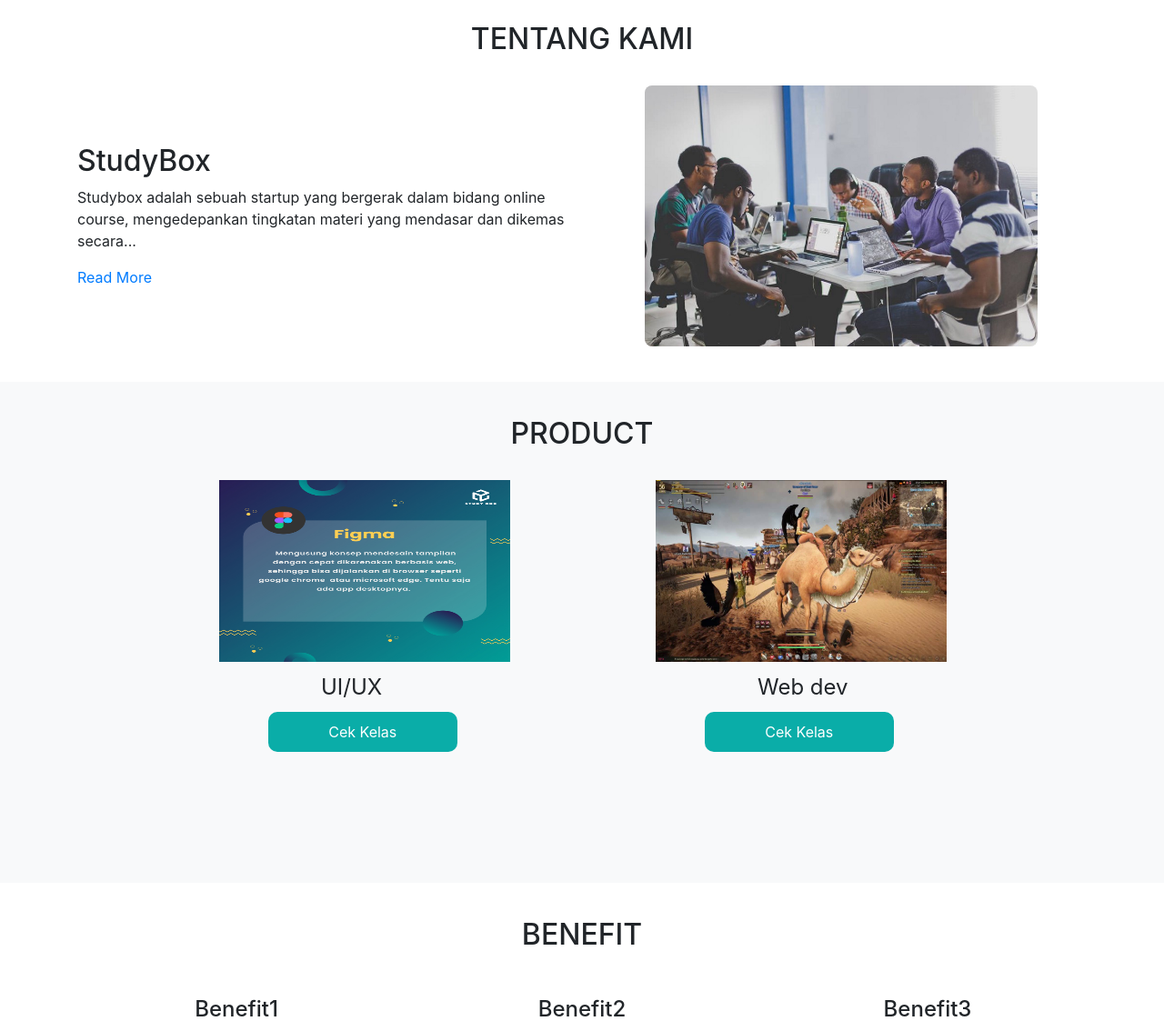
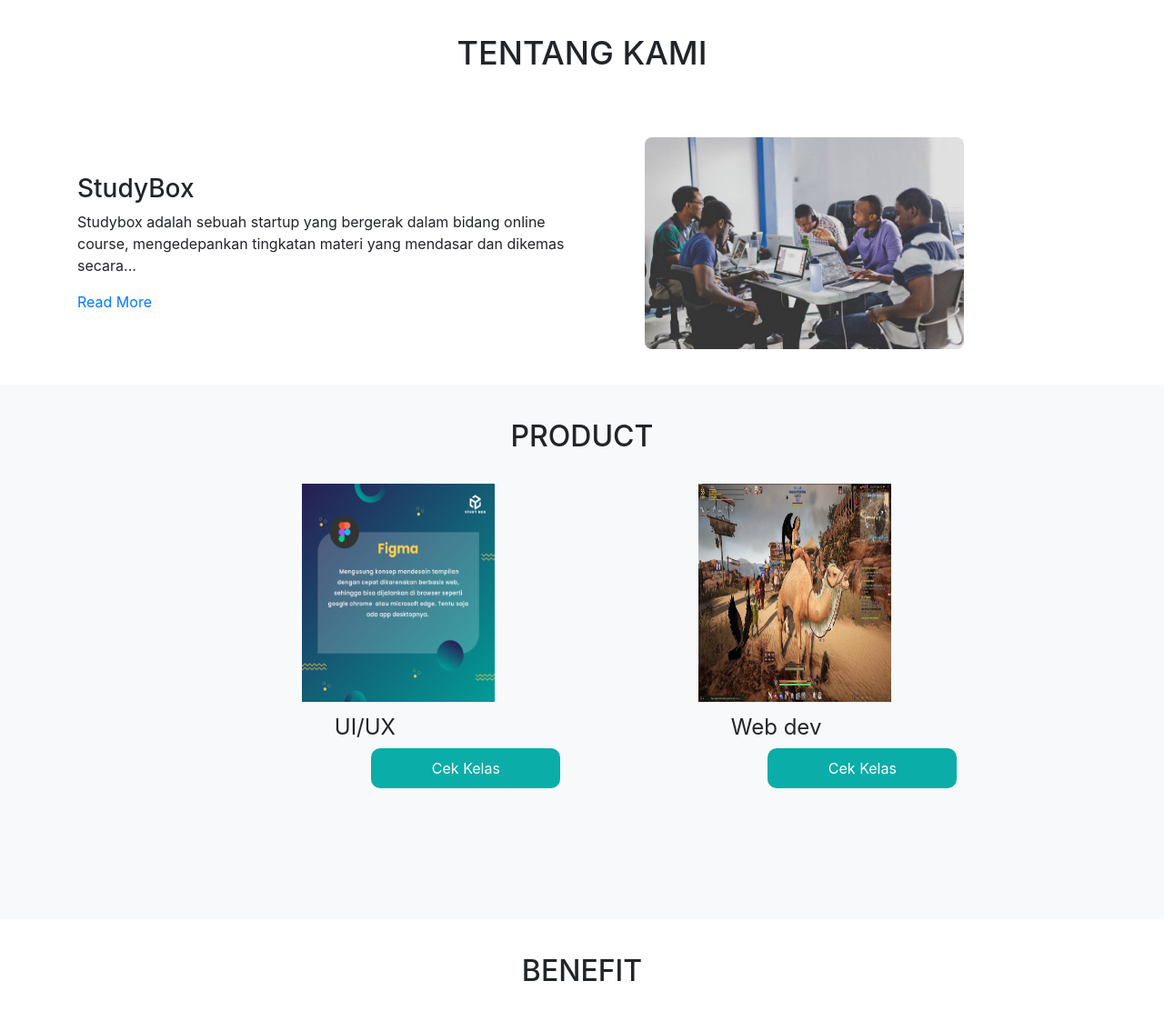
Before and after one commit to lonelykatana/studybox.id, a PHP site: page / in a window 1280 px wide. Shown: the part 513-1636 px from the top of the page at 91% size. Run offline with PHP 8.4, Linux system fonts and the light colour scheme; data comes from the database, SQL or seed files in the repository; some libraries are stand-ins or nearby versions.

Commit message:
fix layout1

```diff
--- a/daftar.php
+++ b/daftar.php
@@ -237,9 +237,7 @@ if(isset($_POST['adduser']))
       $(window).scroll(function(){
         $('.logo').toggleClass('scrolled', $(this).scrollTop() > 550);
       });
-
       $(document).ready(function() {
-
 				var defaults = {
 				containerID: 'toTop', // fading element id
 				containerHoverID: 'toTopHover', // fading element hover id
--- a/index.php
+++ b/index.php
@@ -116,7 +116,6 @@ if(isset($_POST['addprod'])){
 					<li ><a href="masuk.php">Masuk</a></li>
 					';
 				} else {
-
 					if($_SESSION['role']=='Member'){
 
             echo ' <div class="dropdownn" >
@@ -180,7 +179,7 @@ if(isset($_POST['addprod'])){
     <!-- ======= About Section ======= -->
     <section id="about" class="about" >
       <div class="text-center">
-        <h2 class="section-heading text-uppercase" style="margin-top: -65px;">Tentang kami</h2><br>
+        <h2 class="section-heading " style="margin-top: -4%;padding-bottom:3%;font-size: 4.5vh;">TENTANG KAMI</h2><br>
        <!--<h3 class="section-subheading text-muted">Lorem ipsum dolor sit amet consectetur.</h3>-->
     </div>
       <div class="container" data-aos="fade-up">
@@ -188,10 +187,9 @@ if(isset($_POST['addprod'])){
         <div class="row gx-0">
 
           <div class="col-lg-6 d-flex flex-column justify-content-center" data-aos="fade-up" data-aos-delay="200">
-
             <div class="content">
 
-              <h2>StudyBox</h2>
+              <h3>StudyBox</h3>
               <p>
                 Studybox adalah sebuah startup yang bergerak dalam bidang online course, mengedepankan tingkatan materi yang mendasar dan
 	dikemas secara...
@@ -207,7 +205,7 @@ if(isset($_POST['addprod'])){
 
           <div class="col-lg-6 d-flex align-items-center" data-aos="zoom-out" data-aos-delay="200">
 
-            <img src="Assets/content1.jpeg" class="img-fluid" alt="" style="width: 80%;border-radius: 8px;margin-left: 10%;">
+            <img src="Assets/content1.jpeg" class="img-fluid" alt="" style="width: 65%;border-radius: 8px;margin-left: 10%;">
           </div>
         </div>
       </div>
@@ -227,8 +225,8 @@ if(isset($_POST['addprod'])){
         <div class="row">
 
                 <!-- product item 1-->
-                <div class="product-item" style="margin-left:15%;display:flex;flex-direction:row" >
-                <figure style="margin-right:20%">
+                <div class="product-item" style="margin-left:23%;display:flex;flex-direction:row" >
+                <figure style="padding-right:40%">
                     <?php
 														$kat=mysqli_query($conn,"SELECT * from kelas order by id_kelas ASC");
 														while($p=mysqli_fetch_array($kat)){
@@ -236,12 +234,12 @@ if(isset($_POST['addprod'])){
 															?>
 
                               <div style="display:flex;flex-direction:column">
-                        <img class="img-fluid" src="<?php echo $p['gambar'] ?>" alt="..." style="height: 200px;width:400px" />
+                        <img class="img-fluid" src="<?php echo $p['gambar'] ?>" alt="..." style="height: 30vh;width:35vh" />
                     </a>
                     <div class="product_section">
-                        <div class="product-title1 product-caption">
+                        <div class="product-title1 product-caption" style="margin-left:-28%">
                         <?php echo $p['nama_kelas'] ?></div>
-                         <a href="produk.php?id_kelas=<?php echo $p['id_kelas'] ?>"> <button type="submit" class="btn_product" style="margin-left:-28%" >Cek Kelas</button> </a>
+                         <a href="produk.php?id_kelas=<?php echo $p['id_kelas'] ?>"> <button type="submit" class="btn_product"  >Cek Kelas</button> </a>
                     </div>
                     </figure>
                     <?php
--- a/style.css
+++ b/style.css
@@ -7,6 +7,7 @@
 body {
   font-family: 'Montserrat', sans-serif;
   overflow-x: hidden;
+  background-color: rgb(247,247,247);
 }
 /*
 .navbar-default{
@@ -80,11 +81,11 @@ background-position: 2pc;
 nav {
   display: flex;
   flex-direction: row;
-  height: 4vw;
-  background-color: rgb(247,247,247);
+  height: 3.8vw;
+  background-color: #fff;
   position: relative;
+  padding-left: 7.5%;
 }
-
 .logo2{
   color: #184F6E;
   display: flex;
@@ -119,7 +120,6 @@ nav {
   margin-left: 60%;
   margin-top: -35px;
 }
-
 li{
   padding-left: 10%;
 }
@@ -136,8 +136,6 @@ li{
   align-items: center;
 }
 
-
-
 @media screen and (max-width: 768px) {
 
   .line {
@@ -152,8 +150,6 @@ li{
       height: 10vh;
 
   }
-
-
   .hamburger {
       position: absolute;
       cursor: pointer;
@@ -164,20 +160,20 @@ li{
   }
 
   .nav-links {
-      position: fixed;
+      position: relative;
       background: #fff;
       height: 100vh;
       width: 100%;
+      margin-left: 10vh;
       z-index: 1;
-
       flex-direction: column;
       clip-path: circle(0px at 90% -15%);
       -webkit-clip-path: circle(100px at 90% -15%);
       transition: all 0.5s ease-in;
       /*  Need to add this to not have any issues clicking them */
       pointer-events: none;
+
   }
-
   .nav-links.open {
       clip-path: circle(1000px at 90% -10%);
       -webkit-clip-path: circle(1000px at 90% -10%);
@@ -260,7 +256,6 @@ li{
   .dropdownn:hover .dropbtnn {
     color: #184F6E;
   }
-
   .katakeren{
     margin-top: -17pc;
     position: absolute;
@@ -290,8 +285,6 @@ li{
 }
 #product,#benefit{
   padding: 3% 0px 10% 0px;
-
-
 }
 .price-product{
   margin-top: 2vw;
@@ -299,12 +292,11 @@ li{
 #mentor{
    padding: 3% 0px 5% 0px;
 }
+
 .text-muted{
   padding-top: 15px;
 }
-.product-title2{
 
-}
 
 .product_section{
   display: flex;
```
Also changed, not shown: masuk.php (line endings or trailing spaces).
